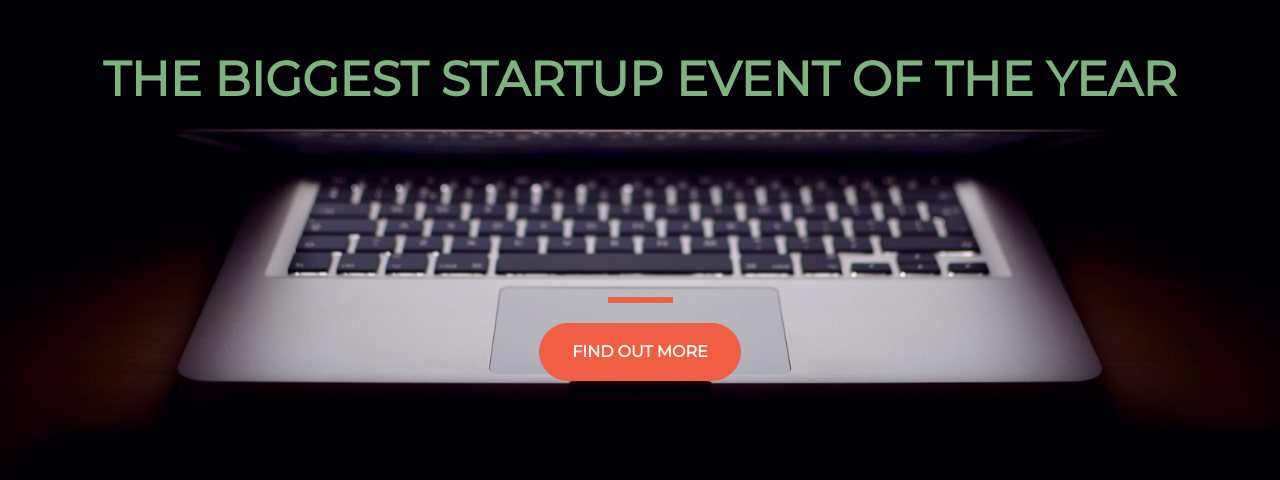
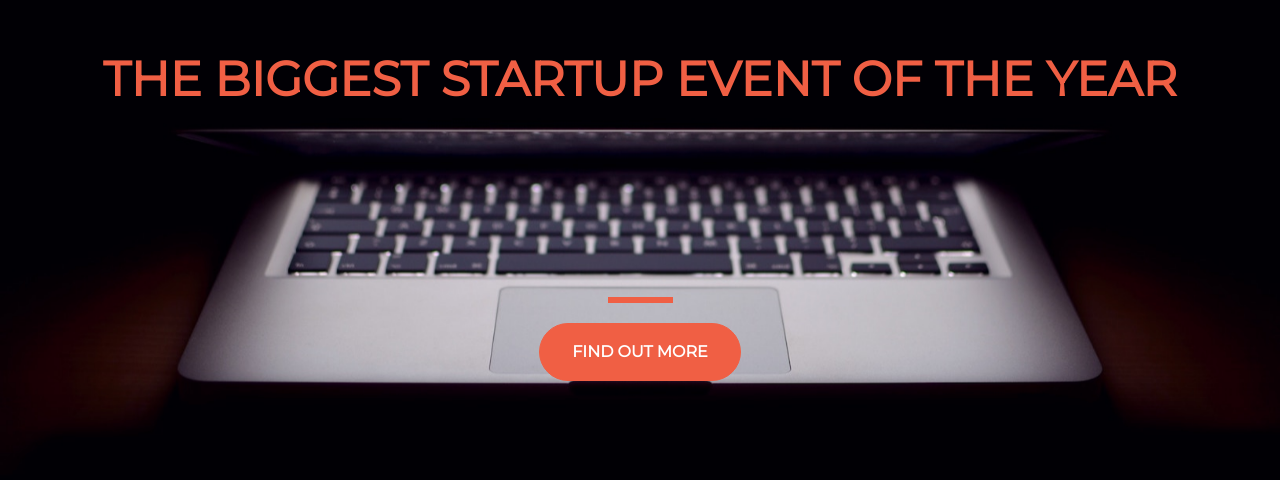
Before and after one commit to alexthompson17/startuptestwebsiteAlex, a plain HTML site: page index.html in a window 1280 px wide. Shown: the part 184-664 px from the top of the page. Drawn offline with nearby package versions, Linux system fonts and the light colour scheme.

Commit message:
Update style.css

```diff
--- a/style.css
+++ b/style.css
@@ -11,7 +11,7 @@ html {
 }
 h1{
   font-size:3rem;
-  color:#7cb37f;
+  color:#F05F44;
 }
 hr {
     margin: 20px auto;
```
